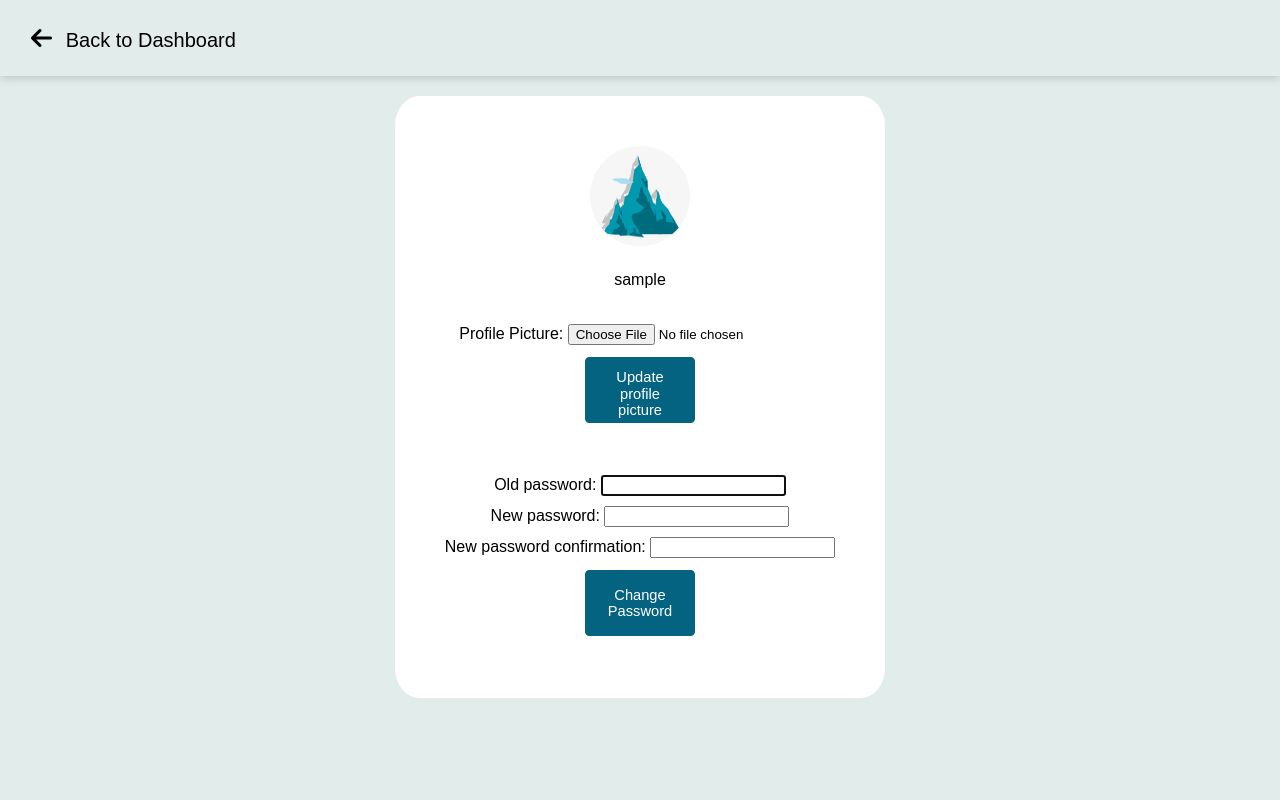
After one commit to AleksandraBialasPK/Tennis_LiMi, a Django app: page /profile/ in a window 1280 px wide. The commit adds this page. Run offline with Django 5.2, Linux system fonts and the light colour scheme; the visitor is signed in with stand-in values (Sample User, id 1); some libraries are stand-ins or nearby versions.

Commit message:
uploading a profile picture works!

```diff
--- /dev/null
+++ b/Tennis_training_system/Tennis/context_processors.py
@@ -0,0 +1,4 @@
+from django.conf import settings
+
+def media_url(request):
+    return {'MEDIA_URL': settings.MEDIA_URL}
--- a/Tennis_training_system/Tennis/forms.py
+++ b/Tennis_training_system/Tennis/forms.py
@@ -5,6 +5,7 @@ from django.contrib.auth.forms import UserCreationForm
 from .models import CustomUser, Game, Category, Court, RecurringGroup, RECURRENCE_CHOICES
 from django.contrib.auth.forms import AuthenticationForm
 from django_select2.forms import ModelSelect2MultipleWidget, ModelSelect2Widget
+from django.contrib.auth.forms import PasswordChangeForm
 from django.core.validators import EmailValidator
 import logging
 
@@ -86,3 +87,13 @@ class EmailAuthenticationForm(AuthenticationForm):
     username = forms.EmailField(widget=forms.EmailInput(attrs={'class': 'form-control', 'placeholder': 'Email'}))
     password = forms.CharField(
         widget=forms.PasswordInput(attrs={'class': 'form-control', 'placeholder': 'Password'}))
+
+
+class ProfilePictureUpdateForm(forms.Form):
+    profile_picture = forms.ImageField(required=False)
+
+
+class CustomPasswordChangeForm(PasswordChangeForm):
+    class Meta:
+        model = CustomUser
+        fields = ['old_password', 'new_password1', 'new_password2']
--- a/Tennis_training_system/Tennis/templates/baseCalendar.html
+++ b/Tennis_training_system/Tennis/templates/baseCalendar.html
@@ -87,7 +87,7 @@
             <div class="events">
                 <div class="person" id="person_1">
                     <div class="avatar">
-                        <img src="{% static 'images/Ola.png' %}" alt="Ola picture">
+                        <img id="avatar-image" src="{% if request.user.profile_picture %}{{ MEDIA_URL }}{{ request.user.profile_picture }}{% else %}{% static 'images/Ola.png' %}{% endif %}" alt="User's Profile Picture">
                     </div>
                 </div>
                 <div class="nickname">
@@ -95,7 +95,7 @@
                 </div>
             </div>
             <div>
-                <button class="not-enhanced-buttons" type="button">Settings</button>
+                <a href="{% url 'users_profile' %}" class="not-enhanced-buttons">Settings</a>
             </div>
             <form action="{% url 'logout' %}" method="post">
                 {% csrf_token %}
--- /dev/null
+++ b/Tennis_training_system/Tennis/templates/users_profile.html
@@ -0,0 +1,78 @@
+<!DOCTYPE html>
+<html lang="pl">
+{% load static %}
+
+<head>
+    <meta charset="UTF-8">
+    <link rel="stylesheet" href="{% static 'CSS/users_profile.css' %}">
+    <meta http-equiv="X-UA-Compatible" content="IE=edge">
+    <meta name="viewport" content="width=device-width, initial-scale=1.0">
+    <link rel="shortcut icon" type="image/png" href="{% static 'images/favicon.svg' %}">
+    <title>User's Profile</title>
+</head>
+
+<body>
+    <header>
+        <nav>
+            <button class="back-to-dashboard" onclick="window.location.href='{% url 'day' %}'">
+                <i class="fa-solid fa-arrow-left"></i>
+                <span>Back to Dashboard</span>
+            </button>
+        </nav>
+    </header>
+
+    <main class="main-content">
+        <section class="profile-section">
+            <div class="avatar" onclick="document.getElementById('id_profile_picture').click();">
+                <img id="avatar-image" src="{% if request.user.profile_picture %}{{ MEDIA_URL }}{{ request.user.profile_picture }}{% else %}{% static 'images/Ola.png' %}{% endif %}" alt="User's Profile Picture">
+            </div>
+
+            <div class="nickname">
+                <span class="name">{{ request.user.username }}</span>
+            </div>
+
+            <form class="profile-form" id="profile_form" method="POST" enctype="multipart/form-data">
+                {% csrf_token %}
+                <div class="form-group">
+                    <label for="id_profile_picture">Profile Picture:</label>
+                    {{ profile_form.profile_picture }}
+                    {% if profile_form.profile_picture.help_text %}
+                        <span class="help-text">{{ profile_form.profile_picture.help_text }}</span>
+                    {% endif %}
+                    {% for error in profile_form.profile_picture.errors %}
+                        <div class="error">{{ error }}</div>
+                    {% endfor %}
+                </div>
+                <button type="submit" class="submit-button users-profile-button">Update profile picture</button>
+            </form>
+
+
+            <form class="profile-form" id="password_form" method="POST">
+                {% csrf_token %}
+                <div class="form-group">
+                    {{ password_form.old_password.label_tag }} {{ password_form.old_password }}
+                    {% for error in password_form.old_password.errors %}
+                        <div class="error">{{ error }}</div>
+                    {% endfor %}
+                </div>
+                <div class="form-group">
+                    {{ password_form.new_password1.label_tag }} {{ password_form.new_password1 }}
+                    {% for error in password_form.new_password1.errors %}
+                        <div class="error">{{ error }}</div>
+                    {% endfor %}
+                </div>
+                <div class="form-group">
+                    {{ password_form.new_password2.label_tag }} {{ password_form.new_password2 }}
+                    {% for error in password_form.new_password2.errors %}
+                        <div class="error">{{ error }}</div>
+                    {% endfor %}
+                </div>
+                <button type="submit" class="submit-button users-profile-button">Change Password</button>
+            </form>
+        </section>
+    </main>
+
+    <script src="{% static 'JS/users_profile.js' %}"></script>
+    <script src="https://kit.fontawesome.com/7146c5e507.js" crossorigin="anonymous"></script>
+</body>
+</html>
--- a/Tennis_training_system/Tennis/urls.py
+++ b/Tennis_training_system/Tennis/urls.py
@@ -1,6 +1,8 @@
 from django.urls import include, path
 from . import views
 from django.contrib.auth.views import logout_then_login
+from django.conf import settings
+from django.conf.urls.static import static
 
 urlpatterns = [
     path('', views.CustomLoginView.as_view(), name='login'),
@@ -8,5 +10,6 @@ urlpatterns = [
     path('logout/', logout_then_login, name='logout'),
     path('day/', views.DayView.as_view(), name='day'),
     path('week/', views.WeekView.as_view(), name='week'),
+    path('profile/', views.UsersProfile.as_view(), name='users_profile'),
     path("select2/", include("django_select2.urls")),
-]
+]+ static(settings.MEDIA_URL, document_root=settings.MEDIA_ROOT)
--- a/Tennis_training_system/Tennis/views.py
+++ b/Tennis_training_system/Tennis/views.py
@@ -1,22 +1,23 @@
-from django.contrib.auth import authenticate, login
+import os
+
+from django.contrib.auth import authenticate, login, update_session_auth_hash
 from django.contrib import messages
 from django.shortcuts import render, redirect
-from django.utils.timezone import now, make_aware
+from django.utils.timezone import now
+
+from Tennis_training_system import settings
 from .forms import CustomUserCreationForm
 from django.urls import reverse_lazy
 from django.contrib.auth.views import LoginView
 from django.utils.translation import gettext_lazy as _
-from .forms import EmailAuthenticationForm,  GameForm, CourtForm, CategoryForm
+from .forms import EmailAuthenticationForm,  GameForm, CourtForm, CategoryForm, ProfilePictureUpdateForm, CustomPasswordChangeForm
 from django.views.generic import FormView, ListView, TemplateView, CreateView, View
-from .models import Game, RecurringGroup, Participant, Category, Court
+from .models import Game
 from django.contrib.auth.mixins import LoginRequiredMixin, UserPassesTestMixin
-from datetime import timedelta, datetime, date, time
-from dateutil.relativedelta import relativedelta
+from datetime import timedelta, datetime
 from django.http import JsonResponse
-from django.template.loader import render_to_string
 import logging
-from django.views.decorators.http import require_GET
-from django.utils.decorators import method_decorator
+
 
 logger = logging.getLogger(__name__)
 
@@ -170,5 +171,72 @@ class DayView(LoginRequiredMixin, TemplateView):
         return JsonResponse({'success': False, 'errors': category_form.errors.as_json()}, status=400)
 
 
+class UsersProfile(LoginRequiredMixin, View):
+    template_name = 'users_profile.html'
+
+    def get(self, request):
+        # Instantiate forms
+        profile_form = ProfilePictureUpdateForm()
+        password_form = CustomPasswordChangeForm(user=request.user)
+
+        context = {
+            'profile_form': profile_form,
+            'password_form': password_form,
+            'MEDIA_URL': settings.MEDIA_URL,
+        }
+        return render(request, self.template_name, context)
+
+    def save_profile_picture(self, profile_picture):
+        # Define the path where the file will be saved
+        file_name = profile_picture.name
+        file_path = os.path.join('profile_pictures', file_name)
+        full_path = os.path.join(settings.MEDIA_ROOT, file_path)
+
+        os.makedirs(os.path.dirname(full_path), exist_ok=True)
+
+        # Save the file to the specified path
+        with open(full_path, 'wb+') as destination:
+            for chunk in profile_picture.chunks():
+                destination.write(chunk)
+
+        return file_path
+
+    def post(self, request):
+        if 'profile_picture' in request.FILES:
+            # Handling profile picture update
+            print("this is the first if in the loop")
+            profile_form = ProfilePictureUpdateForm(request.POST, request.FILES)
+            if profile_form.is_valid():
+                # Save the profile picture and update the path in the user profile
+                print("profile form is valid")
+                profile_picture = profile_form.cleaned_data['profile_picture']
+                file_path = self.save_profile_picture(profile_picture)
+                request.user.profile_picture = file_path
+                request.user.save()
+                messages.success(request, 'Your profile picture has been updated.')
+            else:
+                messages.error(request, 'There has been an error while updating the profile picture.')
+                print("Profile form errors:", profile_form.errors)
+
+        elif 'old_password' in request.POST:
+            # Handling password change
+            password_form = CustomPasswordChangeForm(user=request.user, data=request.POST)
+            if password_form.is_valid():
+                user = password_form.save()
+                update_session_auth_hash(request, user)  # Important! Keeps the user logged in
+                messages.success(request, 'Your password has been updated.')
+            else:
+                messages.error(request, 'Please correct the error below.')
+
+        # Re-render the forms
+        profile_form = ProfilePictureUpdateForm()
+        password_form = CustomPasswordChangeForm(user=request.user)
+
+        context = {
+            'profile_form': profile_form,
+            'password_form': password_form,
+        }
+        return render(request, self.template_name, context)
+
 class WeekView(LoginRequiredMixin, TemplateView):
     template_name = 'week.html'
--- a/Tennis_training_system/Tennis_training_system/settings.py
+++ b/Tennis_training_system/Tennis_training_system/settings.py
@@ -76,6 +76,7 @@ TEMPLATES = [
                 'django.template.context_processors.request',
                 'django.contrib.auth.context_processors.auth',
                 'django.contrib.messages.context_processors.messages',
+                'Tennis.context_processors.media_url',
             ],
         },
     },
--- a/Tennis_training_system/requirements.txt
+++ b/Tennis_training_system/requirements.txt
@@ -18,6 +18,7 @@ fontawesomefree==6.5.1
 hyperlink==21.0.0
 idna==3.7
 incremental==24.7.2
+pillow==10.4.0
 psycopg2==2.9.9
 psycopg2-binary==2.9.9
 pyasn1==0.6.0
--- /dev/null
+++ b/Tennis_training_system/static/Tennis/CSS/users_profile.css
@@ -0,0 +1,135 @@
+* {
+    font-family: 'Montserrat', sans-serif;
+}
+
+body {
+    background-color: #E2ECEA;
+    position: absolute;
+    margin: 0 0;
+    width: 100%;
+    height: 100%;
+    min-width: 100%;
+    min-height: 100%;
+}
+
+header {
+    min-height: 5%;
+    position: relative;
+    padding: 10px 10px;
+    z-index: 1;
+    box-shadow: 0 1px 10px rgba(0, 0, 0, 0.2);
+}
+
+header > nav {
+    display: flex;
+    align-items: center;
+    justify-content: space-between;
+    width: 100%;
+    height: 100%;
+    box-sizing: border-box;
+    margin: 10px 10px;
+}
+
+.back-to-dashboard {
+    background: none;
+    border: none;
+}
+
+.back-to-dashboard:hover {
+    color: #046380;
+    transform: scale(1.2);
+}
+
+.back-to-dashboard i {
+    font-size: 24px;
+    margin: 5px;
+}
+
+.back-to-dashboard span {
+    font-size: 1.5em;
+    text-align: center;
+    justify-content: center;
+    margin: 5px 5px;
+}
+
+main {
+    display: flex;
+    align-items: center;
+    justify-content: center;
+}
+
+.profile-section {
+    background: #FFFFFF;
+    border-radius: 5%;
+    padding: 45px 45px;
+    margin-top: 20px;
+    display: flex;
+    flex-direction: column;
+    justify-content: center;
+    align-items: center;
+    gap: 20px;
+}
+
+.avatar {
+    width: 100px;
+    height: 100px;
+    background-color: white;
+    border-radius: 50%;
+    vertical-align: middle;
+    margin: 5px 1em;
+    appearance: none;
+    -webkit-appearance: none;
+    outline: none;
+}
+
+.avatar>img {
+    width: 100px;
+    height: 100px;
+    background-size: cover;
+    background-position: top center;
+    border-radius: 50%;
+}
+
+#profile_form {
+    margin: 10px 0;
+    display: flex;
+    flex-direction: column;
+    align-items: center;
+    justify-content: center;
+}
+
+#password_form {
+    margin: 10px 0;
+    display: flex;
+    flex-direction: column;
+    align-items: center;
+    justify-content: center;
+}
+
+.users-profile-button {
+    box-sizing: border-box;
+    width: 100px;
+    height: 60px;
+    min-width: 80px;
+    background: #046380;
+    color: #FFFFFF;
+    border: 1px solid #046380;
+    border-radius: 4px;
+    cursor: pointer;
+    font-weight: 500;
+    padding: 10px 10px;
+    margin: 10px 10px;
+    justify-content: center;
+    align-items: center;
+}
+
+.users-profile-button,
+.users-profile-button,
+.users-profile-button {
+    transform: scale(1.1);
+    outline: none;
+}
+
+.form-group {
+    margin: 5px;
+}
--- /dev/null
+++ b/Tennis_training_system/static/Tennis/JS/users_profile.js
@@ -0,0 +1,21 @@
+document.addEventListener("DOMContentLoaded", function() {
+    const fileInput = document.getElementById('id_profile_picture');
+    const avatarImage = document.getElementById('avatar-image');
+
+    // Listen for changes on the file input
+    fileInput.addEventListener('change', function(event) {
+        const file = event.target.files[0];
+        if (file) {
+            const reader = new FileReader();
+
+            reader.onload = function(e) {
+                avatarImage.src = e.target.result; // Update the src of the avatar image
+                console.log("Profile picture updated in the preview."); // Log for debugging
+            };
+
+            reader.readAsDataURL(file); // Read the file as a data URL
+        } else {
+            console.log("No file selected or file input change event not triggered."); // Log for debugging
+        }
+    });
+});
```
